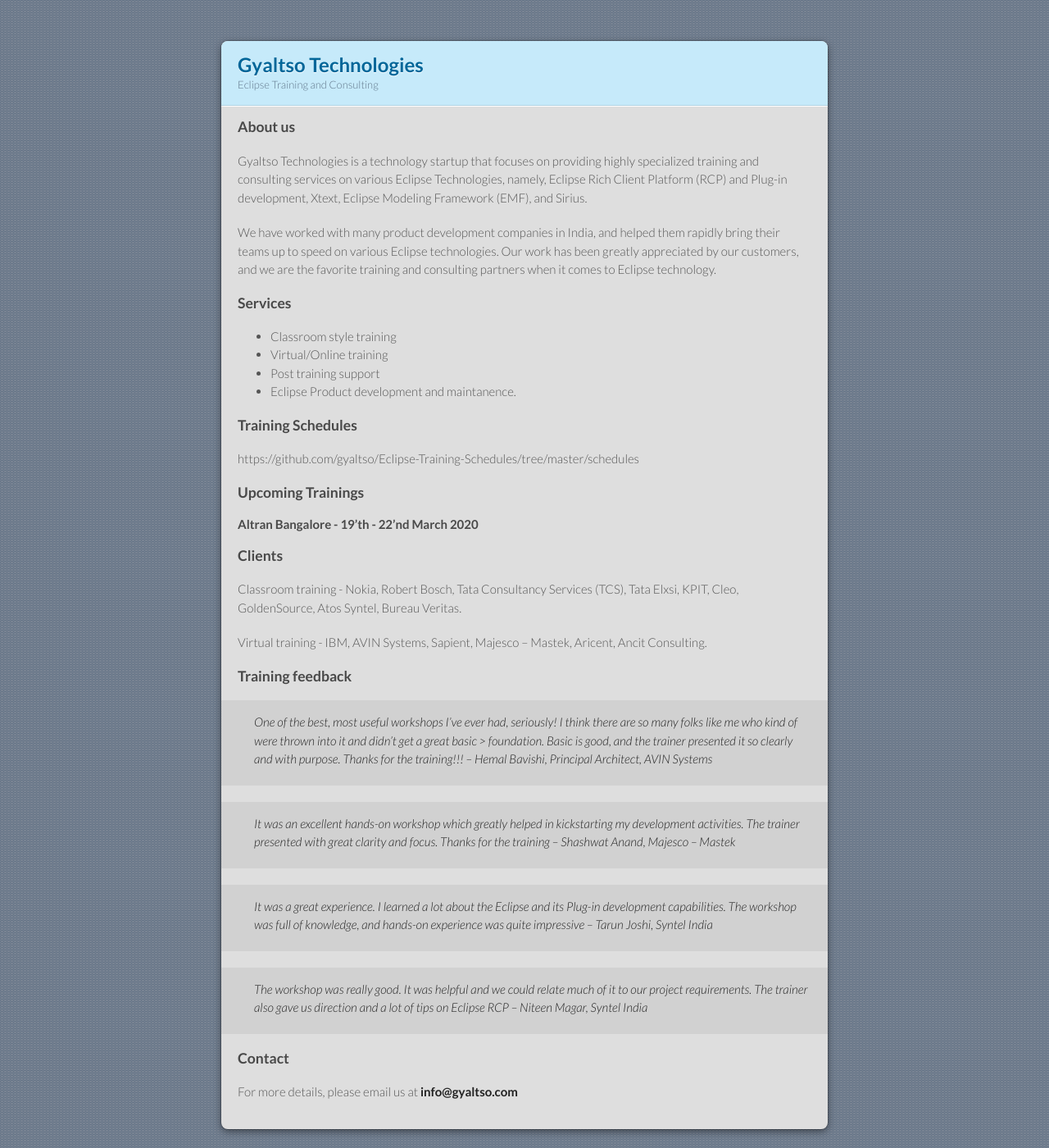
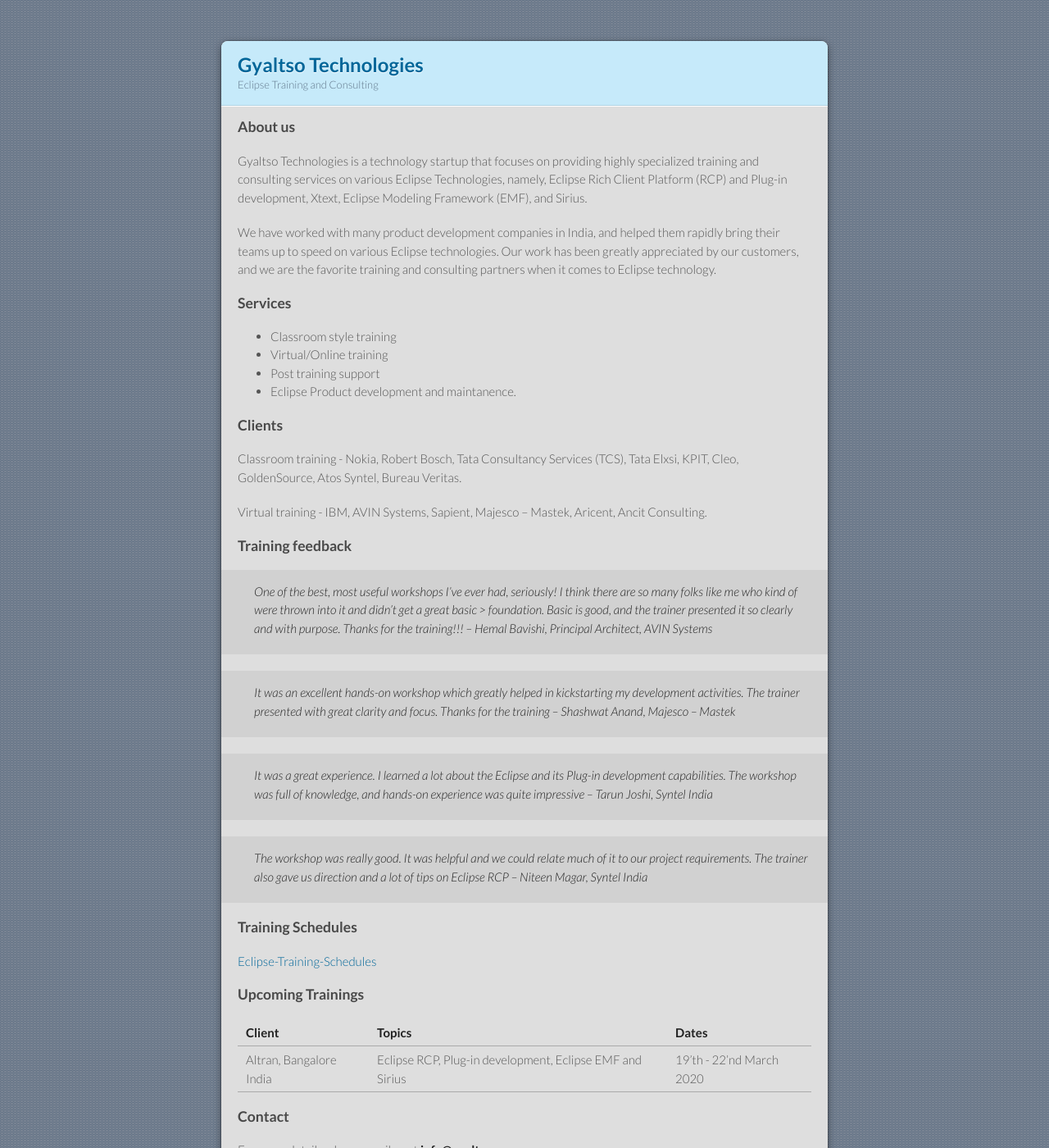
Before and after one commit to gyaltso/gyaltso.github.com, a Jekyll site: the page built from index.md, in a window 1280 px wide and 1400 px high. Shown: the whole window at 82% size. Built offline with Jekyll 4.4.1, drawn with Linux system fonts in a browser that asks for light colours; our own code applies the rules of GitHub Pages for plain Markdown files.

Commit message:
Reshuffled the sections Updated the Upcoming Trainings section by adding a table

```diff
--- a/index.md
+++ b/index.md
@@ -10,14 +10,6 @@ We have worked with many product development companies in India, and helped them
 - Virtual/Online training
 - Post training support
 - Eclipse Product development and maintanence.
-
-### Training Schedules
-
-https://github.com/gyaltso/Eclipse-Training-Schedules/tree/master/schedules
-
-### Upcoming Trainings
-
-#### Altran Bangalore - 19'th - 22'nd March 2020
 
 ### Clients
 
@@ -37,6 +29,16 @@ Virtual training - IBM, AVIN Systems, Sapient, Majesco – Mastek, Aricent, Anci
 
 > The workshop was really good. It was helpful and we could relate much of it to our project requirements. The trainer also gave us direction and a lot of tips on Eclipse RCP _– Niteen Magar, Syntel India_
 
+### Training Schedules
+
+[Eclipse-Training-Schedules](https://github.com/gyaltso/Eclipse-Training-Schedules/tree/master/schedules)
+
+### Upcoming Trainings
+
+| Client                  | Topics                                                   | Dates                    |
+| :---------------------- | :------------------------------------------------------- | :----------------------- |
+| Altran, Bangalore India | Eclipse RCP, Plug-in development, Eclipse EMF and Sirius | 19'th - 22'nd March 2020 |
+
 ### Contact
 
 For more details, please email us at **info@gyaltso.com**
```
